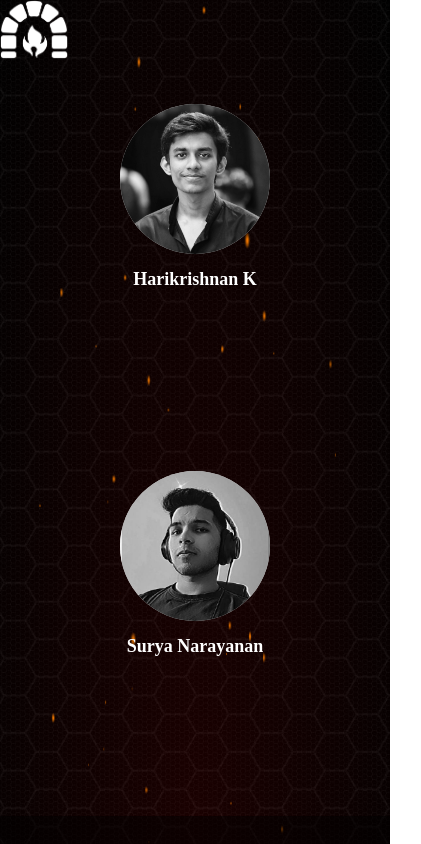
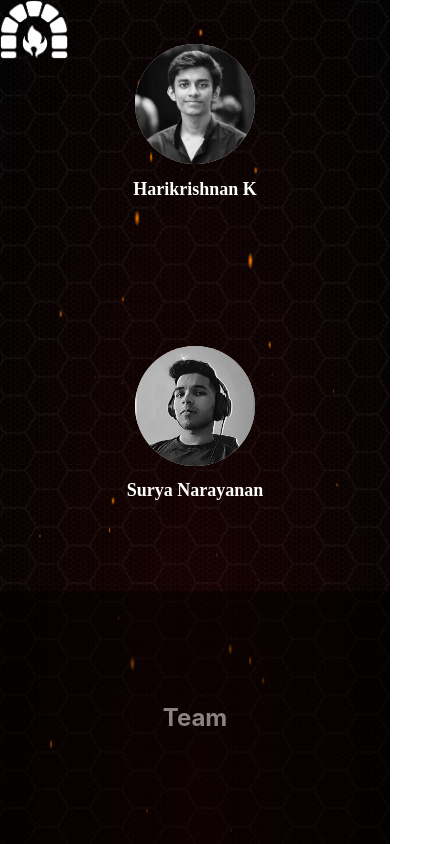
Before and after one commit to hari-h-k-k/Furnace, a React (Create React App) app in the folder furnace/: page /team in a window 390 px wide. Shown: the top 844 px of the page, 421 px wide, since content can reach past the window. Built offline with nearby package versions, Linux system fonts and the light colour scheme.

Commit message:
Team Responsive

```diff
--- a/furnace/src/components/team/Team.css
+++ b/furnace/src/components/team/Team.css
@@ -1,3 +1,9 @@
+.team {
+    display: flex;
+    justify-content: center;
+    align-items: center;
+}
+
 .teamCard {
     height: 300px;
     width: 400px;
@@ -11,19 +17,10 @@
     overflow: hidden;
 }
 
-
-.heading,
-.data {
+.teamHeading {
     font-family: cursive;
     color: white;
-}
-
-.heading {
     font-size: 24px;
-}
-
-.data {
-    font-size: 16px;
 }
 
 .teamGridLayout {
@@ -32,61 +29,6 @@
     gap: 2vw;
     place-items: center;
     margin: 2vw;
-}
-
-@media (max-width: 500px) {
-    .card {
-        width: 80%;
-        height: 260px;
-    }
-
-    .heading {
-        font-size: 20px;
-    }
-
-    .data {
-        font-size: 14px;
-    }
-
-    .teamGridLayout {
-        grid-template-columns: repeat(auto-fit, minmax(90%, 1fr));
-    }
-}
-
-@media (max-width: 400px) {
-    .heading {
-        font-size: 18px;
-    }
-
-    .data {
-        font-size: 12px;
-    }
-}
-
-@media (min-width: 1500px) {
-    .teamGridLayout {
-        grid-template-columns: repeat(2, 1fr);
-    }
-}
-
-@media (min-width: 1200px) {
-    .card {
-        padding: 1vw;
-    }
-}
-
-@media (min-width: 1400px) {
-    .teamGridLayout {
-        gap: 4vw;
-        margin: 3vw;
-    }
-}
-
-@media (max-width: 1400px) {
-    .teamGridLayout {
-        gap: 4vw;
-        margin: 5vw;
-    }
 }
 
 .image-container {
@@ -105,3 +47,48 @@
     object-fit: cover;
     border-radius: 50%;
 }
+
+@media (min-width: 1200px) {
+    .team {
+        height: 63vh;
+    }
+
+    .teamGridLayout {
+        grid-template-columns: repeat(2, 1fr);
+    }
+}
+
+@media (max-width: 1200px) {
+
+    .teamGridLayout {
+        gap: 30px;
+    }
+}
+
+@media (max-width: 500px) {
+
+    .team {
+        height: 63vh;
+    }
+
+    .teamCard {
+        height: 260px;
+        width: 175px;
+    }
+
+    .teamGridLayout {
+        display: block;
+    }
+
+    .teamHeading {
+        flex: 2;
+        font-size: 18px;
+    }
+
+    .image-container {
+        width: 120px;
+        height: 120px;
+    }
+
+
+}
--- a/furnace/src/components/team/Team.js
+++ b/furnace/src/components/team/Team.js
@@ -6,7 +6,7 @@ function Team() {
 
 
     return (
-        <div style={{display: 'flex', justifyContent: 'center', alignItems: 'center'}}>
+        <div className="team">
             <div className="teamGridLayout">
                 {team.map((item, index) => (
                     <Card item={item}/>
@@ -26,7 +26,7 @@ function Card({item}) {
             <div className="image-container">
                 <img src={item.image} alt="Item" className="image"/>
             </div>
-            <h2 className="heading">{item.name}</h2>
+            <h2 className="teamHeading">{item.name}</h2>
         </div>
     );
 }
```
